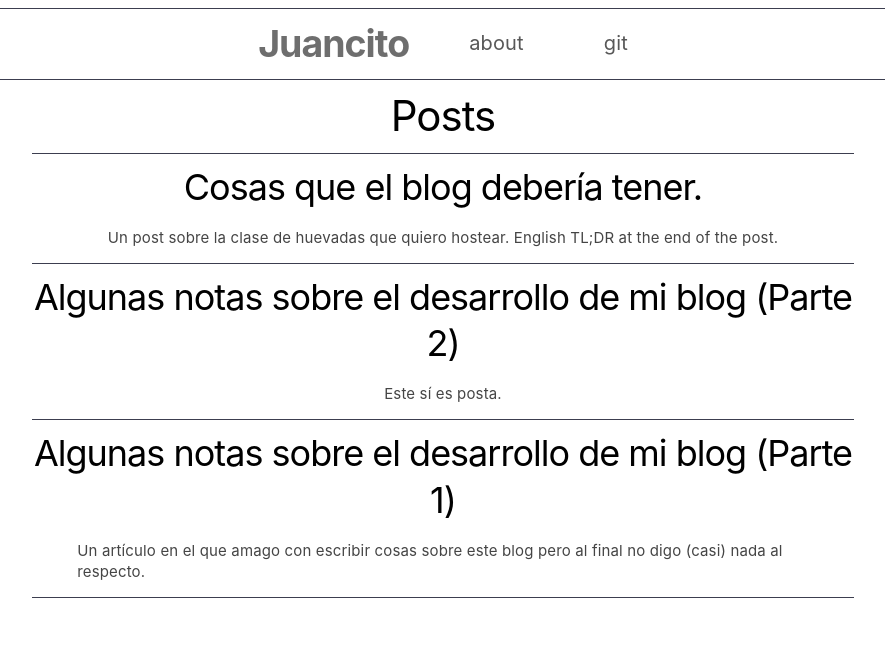
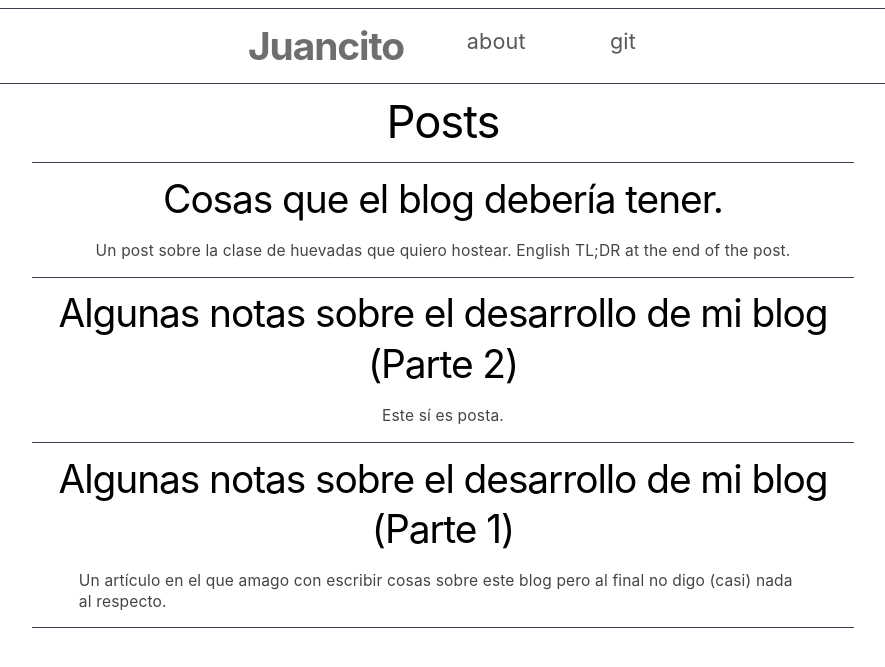
Before and after one commit to mratmartinez/Web, a Flask app: page / in a window 1280 px wide. Shown: the top 667 px of the page, without its empty margins (197-1082 px from the left). Run offline with Flask 2, Linux system fonts and the light colour scheme; parts of the project's set-up code (start-up, migrations or seed data) failed here and were passed over.

Commit message:
No more pixels!

```diff
--- a/static/style.css
+++ b/static/style.css
@@ -1,26 +1,26 @@
 html {
     box-sizing:border-box;
-    font-size:62.5%;
+    font-size:67.5%;
     margin:0;
     padding:0
 }
 
 body {
-    letter-spacing: .01em;
-    font-size: 1.5em;
+    letter-spacing: 0.01em;
+    font-size: 1.44rem;
 }
 
 body, h1, h2, h3, h4, h5, h6 {
-    font-weight: 420;
-    font-family:-apple-system,BlinkMacSystemFont,Avenir,"Avenir Next","Segoe UI",Roboto,Oxygen,Ubuntu,Cantarell,"Fira Sans","Droid Sans","Helvetica Neue",sans-serif;
+    font-weight: inherit;
+    font-family: -apple-system,BlinkMacSystemFont,Avenir,"Avenir Next","Segoe UI",Roboto,Oxygen,Ubuntu,Cantarell,"Fira Sans","Droid Sans","Helvetica Neue",sans-serif;
 }
 
 body, h6 {
-    line-height:1.4;
+    line-height: 1.3em;
 }
 
 h1, h2, h3 {
-    letter-spacing:-.1rem;
+    letter-spacing: -.1rem;
 }
 
 h2 {
@@ -29,37 +29,37 @@ h2 {
 }
 
 a {
-    color:inherit;
-    text-decoration:none;
-    transition:all .1s cubic-bezier(.68,-0.55,.27,1.55);
+    color: inherit;
+    text-decoration: none;
+    transition: all .1s cubic-bezier(.68,-0.55,.27,1.55);
 }
 
 p {
-    margin-left:3em;
-    color:#454545;
+    margin-left: 3em;
+    color: #454545;
 }
 
 /* Nav */
 .nav {
-    text-indent:2rem;
-    border-top:0.125em solid #3C3E4F;
-    border-bottom:0.125em solid #3C3E4F;
+    text-indent: 1.8rem;
+    border-top: 0.125em solid #3C3E4F;
+    border-bottom: 0.125em solid #3C3E4F;
     padding-top: 0;
     padding-bottom: 0;
 }
 
 .nav-logo {
-    color:#6E6E6E;
+    color: #6E6E6E;
     font-weight: bolder;
-    font-size:2.5em;
+    font-size: 2.5em;
     line-height: 0;
 }
 
 .nav-item {
     float: left;
-    color:#585858;
-    font-size:2rem;
-    padding:1rem 2rem
+    color: #585858;
+    font-size: 2rem;
+    padding: 1rem 2rem;
 }
 
 /* Postlist settings */
@@ -68,11 +68,11 @@ p {
 }
 
 .postl {
-    border-top:0.125em solid #3C3E4F;
+    border-top: 0.125em solid #3C3E4F;
 }
 
 .postl:last-child {
-    border-bottom:0.125em solid #3C3E4F;
+    border-bottom: 0.125em solid #3C3E4F;
 }
 
 /* Content settings */
@@ -116,7 +116,8 @@ p {
 
 code {
     text-align: left;
-    padding: 2px 2px;
+    margin: 0 0;
+    padding: 0.2rem 0.4rem;
     font-size: 95%;
     white-space: nowrap;
     background: #F1F1F1;
@@ -146,7 +147,7 @@ pre>code {
 #tags {
 	display: inline;
 	list-style: none;
-	padding: 0px;
+	padding: 0;
 }
 #tags li { display: inline; }
 #tags li::after { display: inline; }
```
